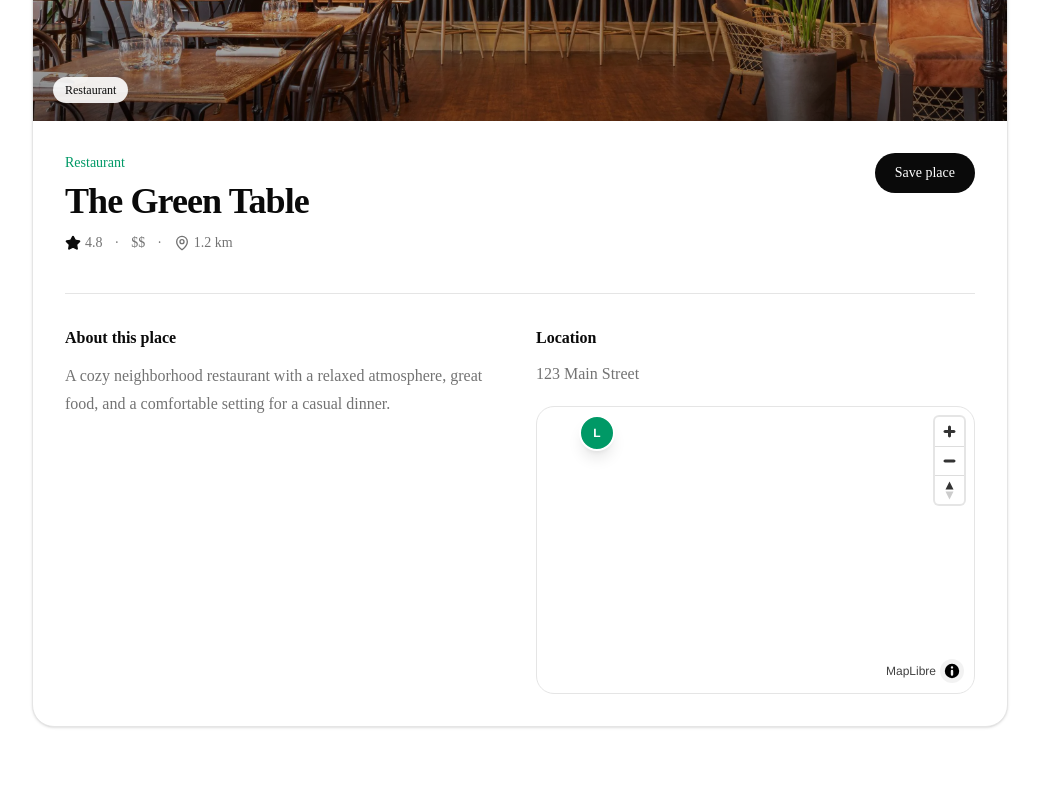
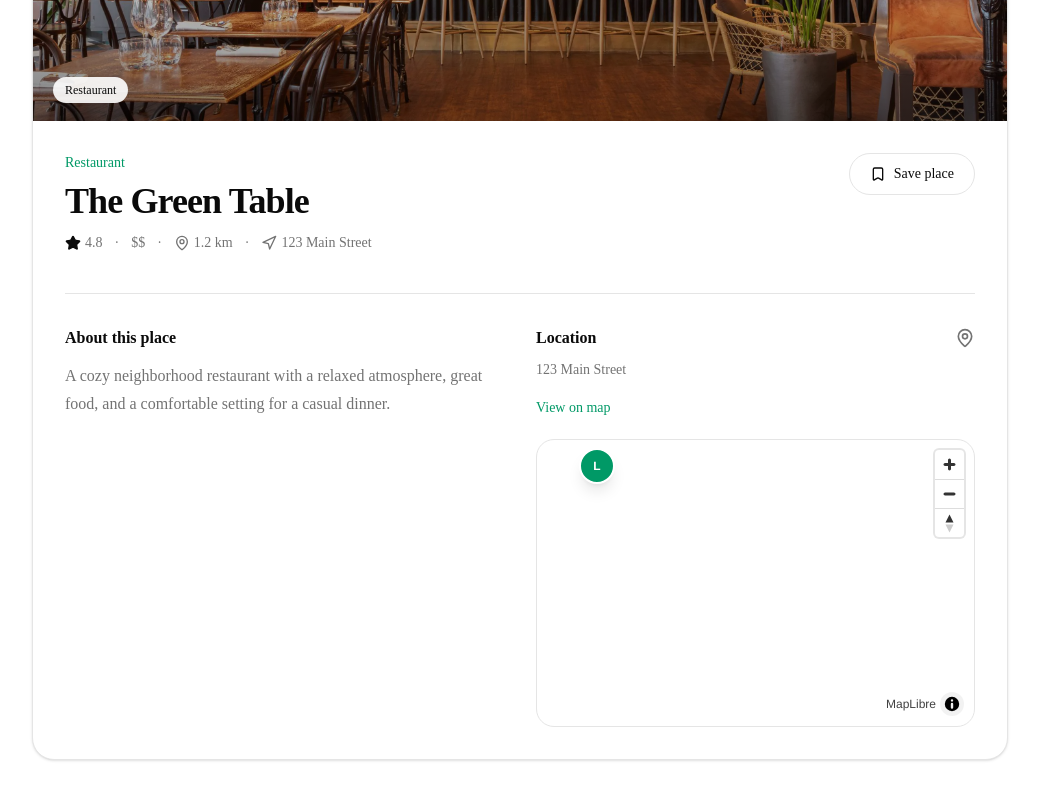
Before and after one commit to ProfessorMR/loca, a Next.js app: page /places/1 in a window 1280 px wide. Shown: the part 398-1198 px from the top of the page, without its empty margins (120-1159 px from the left). Before the commit the page ends 1165 px from the top, so only its background shows below. Built offline with nearby package versions, Linux system fonts and the light colour scheme; no server answers.

Commit message:
feat: improve place details experience

```diff
--- a/app/places/[id]/page.tsx
+++ b/app/places/[id]/page.tsx
@@ -1,10 +1,12 @@
 import Link from "next/link";
 import Image from "next/image";
-import { ArrowLeft, MapPin, Star } from "lucide-react";
+
+import { ArrowLeft, MapPin, Navigation, Star } from "lucide-react";
 import { Navbar } from "@/components/shared/navbar";
 import { PlaceLocationMap } from "@/components/shared/place-location-map";
-
+import { SavePlaceButton } from "@/components/shared/save-place-button";
 import { getPlaceById } from "@/lib/places";
+import { ViewOnMapButton } from "@/components/shared/view-on-map-button";
 
 type PlacePageProps = {
   params: Promise<{
@@ -81,29 +83,33 @@ export default async function PlacePage({ params }: PlacePageProps) {
                   {place.name}
                 </h1>
 
-                <div className="mt-3 flex flex-wrap items-center gap-3 text-sm text-muted-foreground">
+                <div className="mt-3 flex flex-wrap items-center gap-x-3 gap-y-2 text-sm text-muted-foreground">
                   <span className="flex items-center gap-1">
                     <Star className="size-4 fill-current text-foreground" />
                     {place.rating.toFixed(1)}
                   </span>
 
                   <span>·</span>
+
                   <span>{place.priceLevel}</span>
+
                   <span>·</span>
 
                   <span className="flex items-center gap-1">
                     <MapPin className="size-4" />
                     {place.distance}
                   </span>
+
+                  <span>·</span>
+
+                  <span className="flex items-center gap-1">
+                    <Navigation className="size-4" />
+                    {place.address}
+                  </span>
                 </div>
               </div>
 
-              <button
-                type="button"
-                className="rounded-full bg-foreground px-5 py-2.5 text-sm font-medium text-background transition-transform hover:scale-[1.02]"
-              >
-                Save place
-              </button>
+              <SavePlaceButton />
             </div>
 
             <div className="mt-10 grid gap-8 border-t pt-8 sm:grid-cols-2">
@@ -116,11 +122,24 @@ export default async function PlacePage({ params }: PlacePageProps) {
               </div>
 
               <div>
-                <h2 className="font-semibold">Location</h2>
+                <div className="flex items-start justify-between gap-4">
+                  <div>
+                    <h2 className="font-semibold">Location</h2>
 
-                <p className="mt-3 text-muted-foreground">{place.address}</p>
+                    <p className="mt-2 text-sm leading-6 text-muted-foreground">
+                      {place.address}
+                    </p>
+                  </div>
 
-                <div className="mt-5">
+                  <MapPin className="mt-0.5 size-5 shrink-0 text-muted-foreground" />
+                </div>
+
+                <ViewOnMapButton />
+
+                <div
+                  id="place-location-map"
+                  className="mt-5 h-72 overflow-hidden rounded-2xl border"
+                >
                   <PlaceLocationMap place={place} />
                 </div>
               </div>
--- a/components/shared/place-location-map.tsx
+++ b/components/shared/place-location-map.tsx
@@ -9,12 +9,6 @@ type PlaceLocationMapProps = {
 
 export function PlaceLocationMap({ place }: PlaceLocationMapProps) {
   return (
-    <div className="h-72 overflow-hidden rounded-2xl border">
-      <Map
-        places={[place]}
-        selectedPlaceId={place.id}
-        onPlaceHover={() => {}}
-      />
-    </div>
+    <Map places={[place]} selectedPlaceId={place.id} onPlaceHover={() => {}} />
   );
 }
--- /dev/null
+++ b/components/shared/save-place-button.tsx
@@ -0,0 +1,29 @@
+"use client";
+
+import { Bookmark } from "lucide-react";
+import { useState } from "react";
+
+export function SavePlaceButton() {
+  const [saved, setSaved] = useState(false);
+
+  function handleClick() {
+    setSaved((current) => !current);
+  }
+
+  return (
+    <button
+      type="button"
+      onClick={handleClick}
+      aria-pressed={saved}
+      className={`inline-flex items-center gap-2 rounded-full border px-5 py-2.5 text-sm font-medium transition-colors ${
+        saved
+          ? "border-foreground bg-foreground text-background"
+          : "border-border bg-background hover:border-foreground/30"
+      }`}
+    >
+      <Bookmark className={`size-4 ${saved ? "fill-current" : ""}`} />
+
+      {saved ? "Saved" : "Save place"}
+    </button>
+  );
+}
--- /dev/null
+++ b/components/shared/view-on-map-button.tsx
@@ -0,0 +1,20 @@
+"use client";
+
+export function ViewOnMapButton() {
+  function handleClick() {
+    document.getElementById("place-location-map")?.scrollIntoView({
+      behavior: "smooth",
+      block: "center",
+    });
+  }
+
+  return (
+    <button
+      type="button"
+      onClick={handleClick}
+      className="mt-4 text-sm font-medium text-emerald-600 transition-colors hover:text-emerald-700 hover:underline"
+    >
+      View on map
+    </button>
+  );
+}
```
